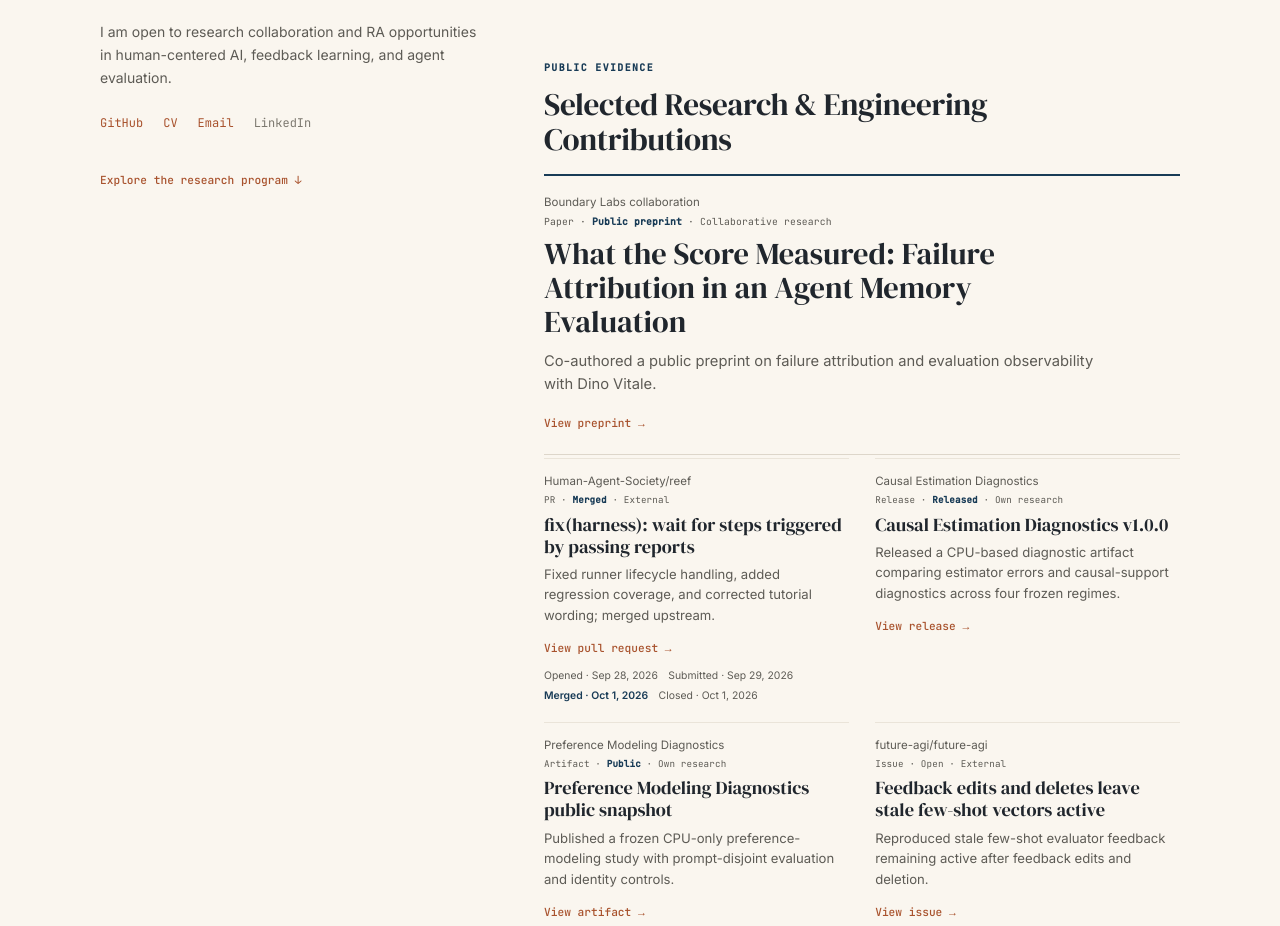
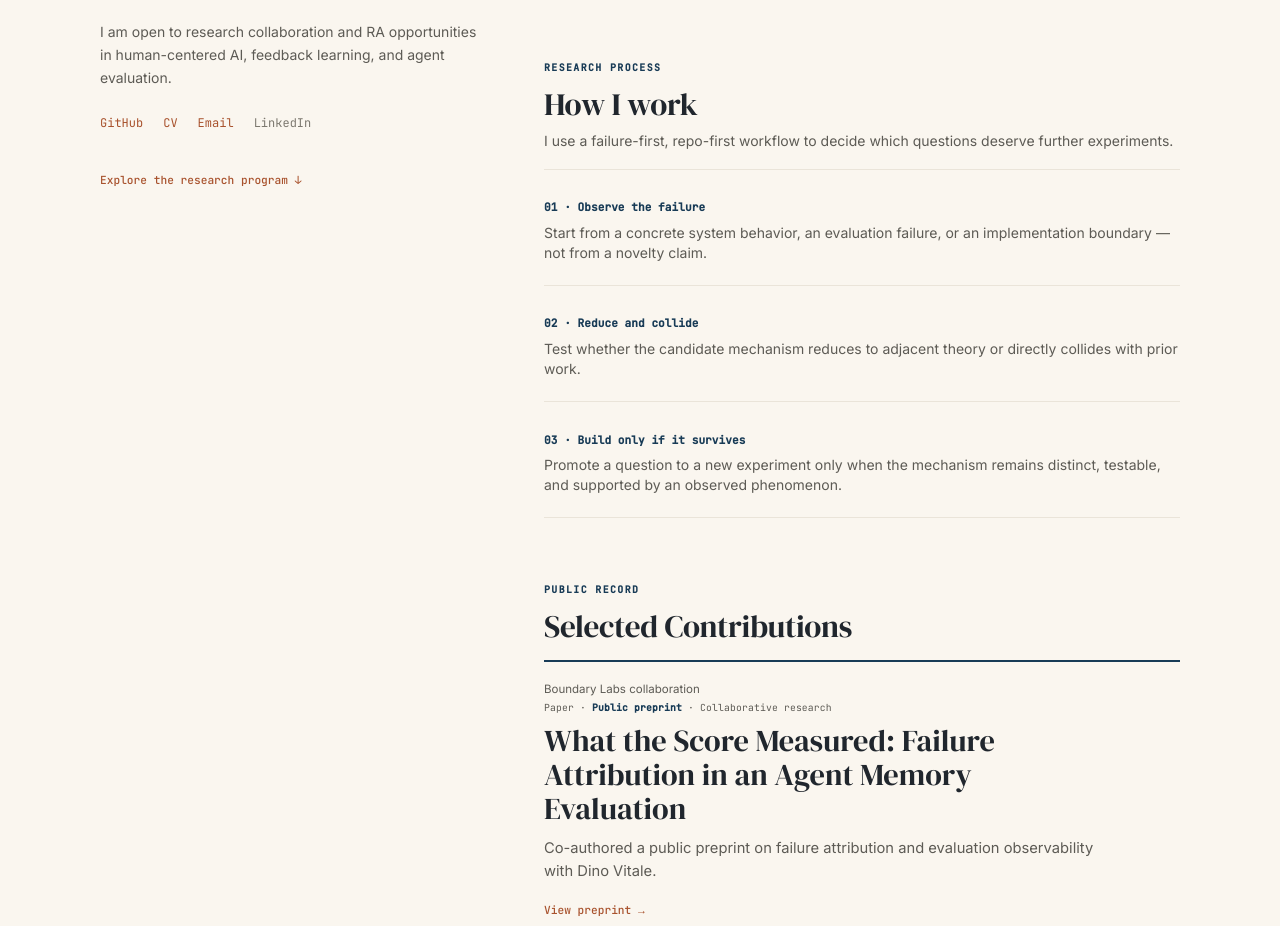
Before and after one commit to GBX-Max1220/maxguo.dev, an Astro site: page / in a window 1280 px wide. Shown: the part 880-1806 px from the top of the page. Built offline with nearby package versions, Linux system fonts and the light colour scheme; Astro itself is replaced by a stand-in of ours.

Commit message:
feat: surface research workflow and contributions

```diff
--- a/src/components/Nav.astro
+++ b/src/components/Nav.astro
@@ -6,6 +6,7 @@ const isActive = (href) =>
 const pages = [
   { href: '/about/', label: 'About' },
   { href: '/research/', label: 'Research' },
+  { href: '/contributions/', label: 'Contributions' },
   { href: '/publications/', label: 'Publications' },
   { href: '/blog/', label: 'Blog' },
   { href: '/cv/', label: 'CV' },
@@ -23,13 +24,13 @@ const pages = [
     </a>
 
     <!-- Desktop nav -->
-    <div class="hidden sm:flex items-center gap-1.5">
+    <div class="hidden sm:flex items-center gap-1">
       {
         pages.map((p) => (
           <a
             href={p.href}
             class={`
-              px-4 py-2 text-[0.75rem] rounded-md transition-all duration-150 font-sans font-medium uppercase tracking-wider
+              px-3 py-2 text-[0.75rem] rounded-md transition-all duration-150 font-sans font-medium uppercase tracking-wider
               ${isActive(p.href)
                 ? 'text-[var(--color-brand)] bg-[var(--color-rule-light)]'
                 : 'text-[var(--color-text-dim)] hover:text-[var(--color-brand)] hover:bg-[var(--color-surface-hover)]'
--- a/src/components/SelectedContributions.astro
+++ b/src/components/SelectedContributions.astro
@@ -6,8 +6,8 @@ const [featured, ...remaining] = selectedContributions(records);
 const featuredStory = featured ? storyEvents(featured, records) : [];
 ---
 <section id="contributions" class="mb-14">
-  <span class="section-kicker">Public evidence</span>
-  <h2 class="mt-2 mb-3">Selected Research &amp; Engineering Contributions</h2>
+  <span class="section-kicker">Public record</span>
+  <h2 class="mt-2 mb-3">Selected Contributions</h2>
 
   {featured && <article data-selected-id={featured.id} class="contribution-featured" data-maturity="established">
     <p class="contribution-project">{featured.project}</p>
@@ -37,5 +37,5 @@ const featuredStory = featured ? storyEvents(featured, records) : [];
     })}
   </ol>
 
-  <a href="/contributions/" class="link-arrow mt-5">Research Engineering Log →</a>
+  <a href="/contributions/" class="link-arrow mt-5">View the full contribution log →</a>
 </section>
--- a/src/pages/index.astro
+++ b/src/pages/index.astro
@@ -68,6 +68,18 @@ import '../styles/contribution-editorial.css';
         </div>
       </section>
 
+      <!-- HOW I WORK (working research-selection discipline, not a formal methodology) -->
+      <section id="process" class="mb-14">
+        <span class="section-kicker">Research process</span>
+        <h2 class="mt-2 mb-2">How I work</h2>
+        <p class="font-sans text-sm text-[var(--color-text-dim)] leading-relaxed mb-4">I use a failure-first, repo-first workflow to decide which questions deserve further experiments.</p>
+        <div class="space-y-0">
+          <div class="arc-item"><span class="arc-index">01 · Observe the failure</span><p class="text-sm text-[var(--color-text-dim)] mt-1">Start from a concrete system behavior, an evaluation failure, or an implementation boundary — not from a novelty claim.</p></div>
+          <div class="arc-item"><span class="arc-index">02 · Reduce and collide</span><p class="text-sm text-[var(--color-text-dim)] mt-1">Test whether the candidate mechanism reduces to adjacent theory or directly collides with prior work.</p></div>
+          <div class="arc-item"><span class="arc-index">03 · Build only if it survives</span><p class="text-sm text-[var(--color-text-dim)] mt-1">Promote a question to a new experiment only when the mechanism remains distinct, testable, and supported by an observed phenomenon.</p></div>
+        </div>
+      </section>
+
       <!-- SELECTED CONTRIBUTIONS (public evidence) -->
       <SelectedContributions />
 
```
